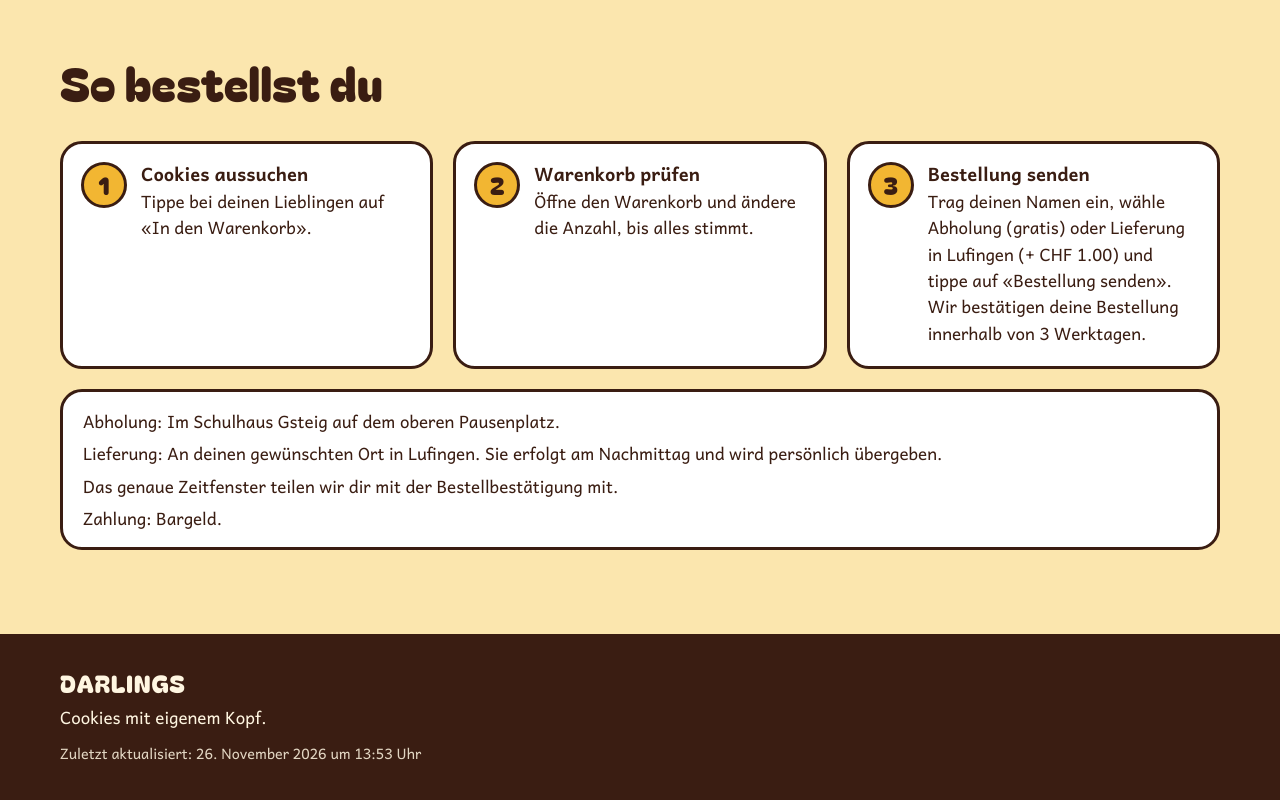
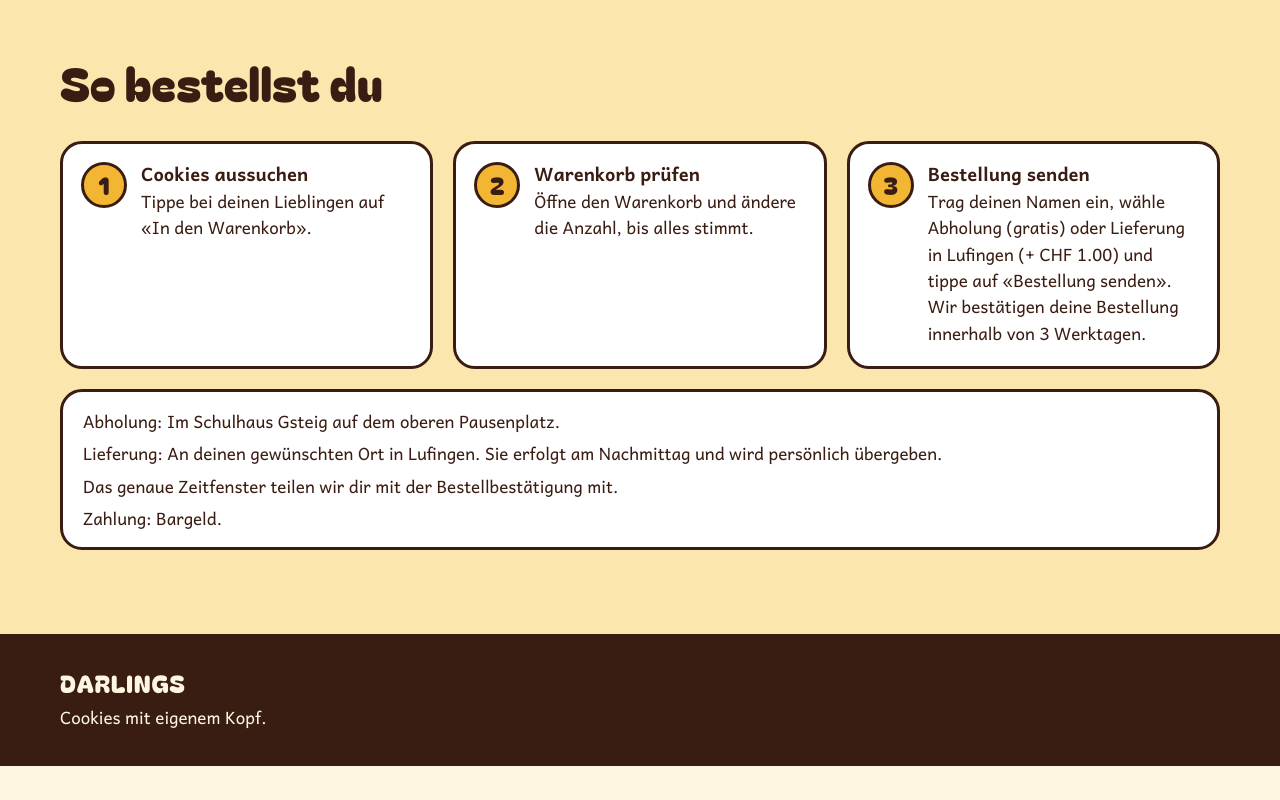
Before and after one commit to darlings-cookies/darlings-cookies.github.io, a plain HTML site: page index.html in a window 1280 px wide. Shown: the part 2429-3229 px from the top of the page. After the commit the page ends 3195 px from the top, so only its background shows below. Drawn offline with Linux system fonts and the light colour scheme.

Commit message:
New Sweetheart picture; remove the last-updated line from the footer
Co-Authored-By: Claude Fable 5.2 <noreply@anthropic.com>

```diff
--- a/css/styles.css
+++ b/css/styles.css
@@ -402,7 +402,6 @@ main:focus-visible, section:focus-visible, .card:focus-visible, h2:focus-visible
 .foot__inner { display: flex; flex-direction: column; gap: 2px; }
 .foot__name { font-size: 1.5rem; letter-spacing: 0.04em; }
 .foot__test { margin-top: 10px; font-size: 0.9rem; opacity: 0.85; }
-.foot__updated { margin-top: 10px; font-size: 0.9rem; opacity: 0.85; font-variant-numeric: tabular-nums; }
 
 /* ---------- cart drawer and order pop-up ---------- */
 
--- a/index.html
+++ b/index.html
@@ -92,7 +92,6 @@
     <p class="foot__name">DARLINGS</p>
     <p>Cookies mit eigenem Kopf.</p>
     <p class="foot__test" id="fuss-testhinweis" hidden>Diese Seite läuft im Testmodus.</p>
-    <p class="foot__updated" id="fuss-stand" hidden>Zuletzt aktualisiert: <time id="fuss-stand-zeit"></time></p>
   </div>
 </footer>
 
--- a/js/app.js
+++ b/js/app.js
@@ -961,26 +961,6 @@
     });
   }
 
-  /* ---------- "last updated" in the footer ---------- */
-
-  /* The browser knows when the server last changed this page. On GitHub Pages
-     that is the moment the site was published, so nothing has to be typed in. */
-  function renderUpdated() {
-    var when = new Date(document.lastModified);
-    if (isNaN(when.getTime())) return;
-    var text;
-    try {
-      text = when.toLocaleString("de-CH", { day: "numeric", month: "long", year: "numeric", hour: "2-digit", minute: "2-digit" }) + " Uhr";
-    } catch (err) {
-      text = when.toLocaleString();
-    }
-    var time = $("fuss-stand-zeit");
-    if (!time || !$("fuss-stand")) return;   // an older copy of the page from the browser cache
-    time.textContent = text;
-    time.setAttribute("datetime", when.toISOString());
-    $("fuss-stand").hidden = false;
-  }
-
   /* ---------- start ---------- */
 
   function start() {
@@ -996,7 +976,6 @@
       $("aktion").textContent = "Jeder " + FREE_EVERY + ". Cookie ist gratis: " + (FREE_EVERY - 1) + " bezahlen, " + FREE_EVERY + " bekommen.";
       $("aktion").hidden = false;
     }
-    renderUpdated();
     loadRunFrames();
     renderAll();
     bindEvents();
```
Also changed, not shown: images/the-sweetheart.webp.
